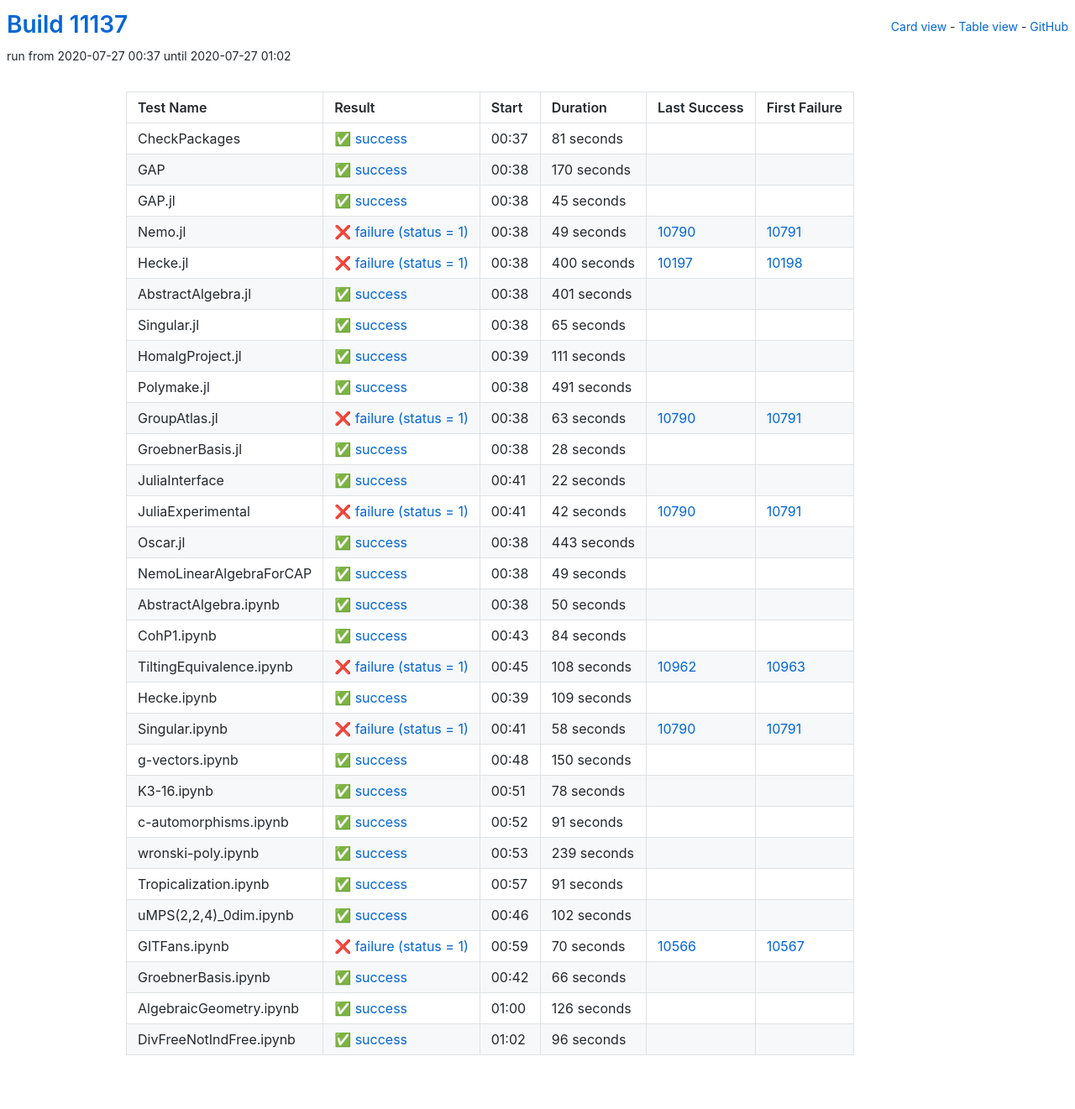
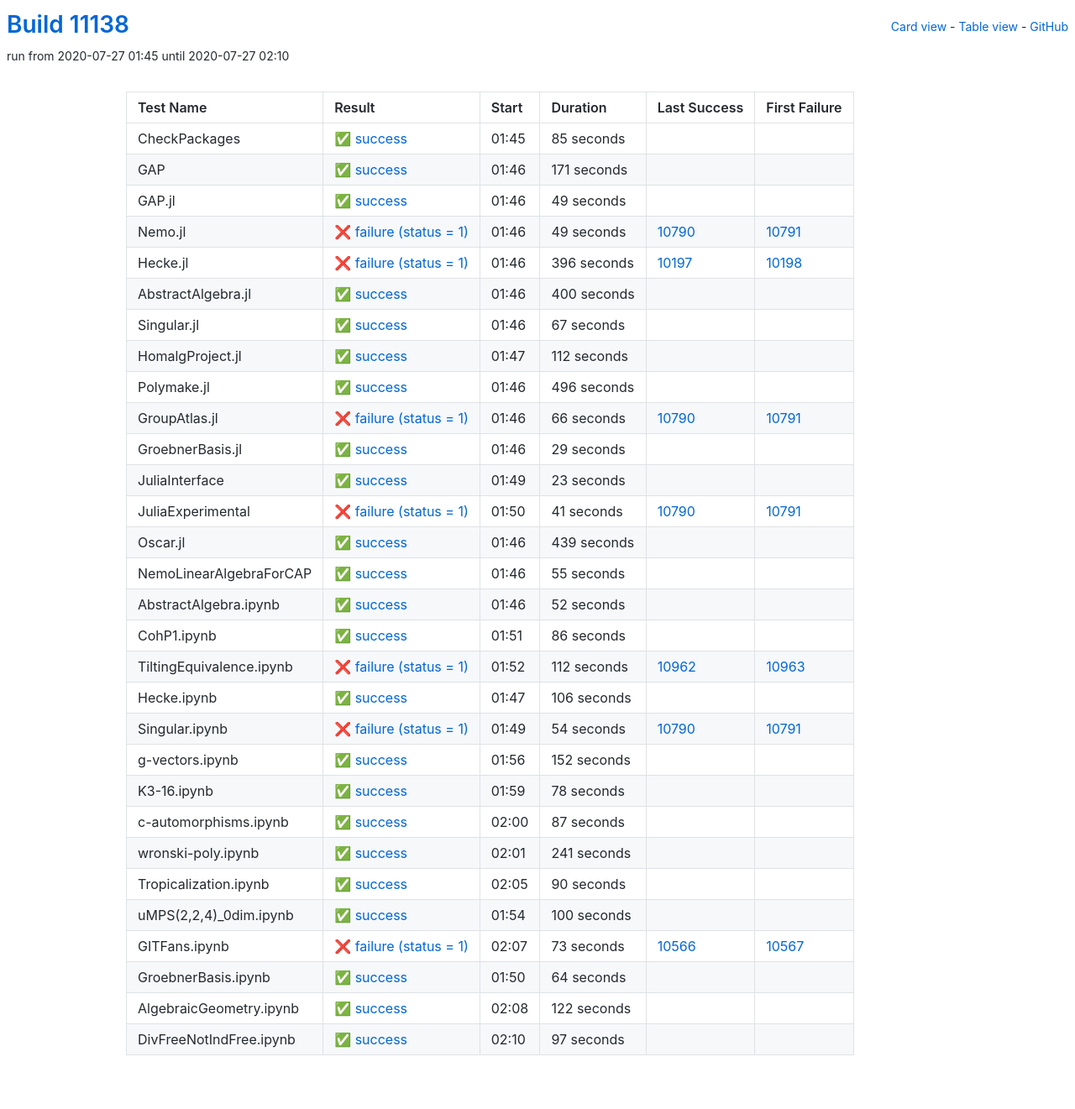
Before and after one commit to oscar-system/oscar-ci-status, a Jekyll site: the page built from table.html, in a window 1280 px wide. Shown: the whole page at 84% size. Built offline with Jekyll 4.4.1, drawn with Linux system fonts in a browser that asks for light colours.

Commit message:
Build #11138

```diff
--- a/_data/ci.yml
+++ b/_data/ci.yml
@@ -1,6 +1,6 @@
 ---
-build: 11137
-build_url: https://oscarci.mathematik.uni-kl.de/job/oscar/11137/
+build: 11138
+build_url: https://oscarci.mathematik.uni-kl.de/job/oscar/11138/
 job: oscar
 organization: oscar-system
 repo: oscar-ci-status
@@ -8,44 +8,44 @@
 tests:
 - name: CheckPackages
   id: checkpackages
-  log: https://oscarci.mathematik.uni-kl.de/job/oscar/11137/artifact/logs/build-11137/CheckPackages.log
-  start: 2020-07-27 00:37
+  log: https://oscarci.mathematik.uni-kl.de/job/oscar/11138/artifact/logs/build-11138/CheckPackages.log
+  start: 2020-07-27 01:45
   success: true
   exitcode: 0
   status: success
-  duration: 81
+  duration: 85
   last_success: false
   last_success_url:
   first_failure: false
   first_failure_url:
 - name: GAP
   id: gap
-  log: https://oscarci.mathematik.uni-kl.de/job/oscar/11137/artifact/logs/build-11137/GAP.log
-  start: 2020-07-27 00:38
+  log: https://oscarci.mathematik.uni-kl.de/job/oscar/11138/artifact/logs/build-11138/GAP.log
+  start: 2020-07-27 01:46
   success: true
   exitcode: 0
   status: success
-  duration: 170
+  duration: 171
   last_success: false
   last_success_url:
   first_failure: false
   first_failure_url:
 - name: GAP.jl
   id: gap-jl
-  log: https://oscarci.mathematik.uni-kl.de/job/oscar/11137/artifact/logs/build-11137/GAP.jl.log
-  start: 2020-07-27 00:38
+  log: https://oscarci.mathematik.uni-kl.de/job/oscar/11138/artifact/logs/build-11138/GAP.jl.log
+  start: 2020-07-27 01:46
   success: true
   exitcode: 0
   status: success
-  duration: 45
+  duration: 49
   last_success: false
   last_success_url:
   first_failure: false
   first_failure_url:
 - name: Nemo.jl
   id: nemo-jl
-  log: https://oscarci.mathematik.uni-kl.de/job/oscar/11137/artifact/logs/build-11137/Nemo.jl.log
-  start: 2020-07-27 00:38
+  log: https://oscarci.mathematik.uni-kl.de/job/oscar/11138/artifact/logs/build-11138/Nemo.jl.log
+  start: 2020-07-27 01:46
   success: false
   exitcode: 1
   status: failure
@@ -56,212 +56,212 @@
   first_failure_url: https://oscarci.mathematik.uni-kl.de/job/oscar/10791/
 - name: Hecke.jl
   id: hecke-jl
-  log: https://oscarci.mathematik.uni-kl.de/job/oscar/11137/artifact/logs/build-11137/Hecke.jl.log
-  start: 2020-07-27 00:38
+  log: https://oscarci.mathematik.uni-kl.de/job/oscar/11138/artifact/logs/build-11138/Hecke.jl.log
+  start: 2020-07-27 01:46
   success: false
   exitcode: 1
   status: failure
-  duration: 400
+  duration: 396
   last_success: 10197
   last_success_url: https://oscarci.mathematik.uni-kl.de/job/oscar/10197/
   first_failure: 10198
   first_failure_url: https://oscarci.mathematik.uni-kl.de/job/oscar/10198/
 - name: AbstractAlgebra.jl
   id: abstractalgebra-jl
-  log: https://oscarci.mathematik.uni-kl.de/job/oscar/11137/artifact/logs/build-11137/AbstractAlgebra.jl.log
-  start: 2020-07-27 00:38
+  log: https://oscarci.mathematik.uni-kl.de/job/oscar/11138/artifact/logs/build-11138/AbstractAlgebra.jl.log
+  start: 2020-07-27 01:46
   success: true
   exitcode: 0
   status: success
-  duration: 401
+  duration: 400
   last_success: false
   last_success_url:
   first_failure: false
   first_failure_url:
 - name: Singular.jl
   id: singular-jl
-  log: https://oscarci.mathematik.uni-kl.de/job/oscar/11137/artifact/logs/build-11137/Singular.jl.log
-  start: 2020-07-27 00:38
+  log: https://oscarci.mathematik.uni-kl.de/job/oscar/11138/artifact/logs/build-11138/Singular.jl.log
+  start: 2020-07-27 01:46
   success: true
   exitcode: 0
   status: success
-  duration: 65
+  duration: 67
   last_success: false
   last_success_url:
   first_failure: false
   first_failure_url:
 - name: HomalgProject.jl
   id: homalgproject-jl
-  log: https://oscarci.mathematik.uni-kl.de/job/oscar/11137/artifact/logs/build-11137/HomalgProject.jl.log
-  start: 2020-07-27 00:39
+  log: https://oscarci.mathematik.uni-kl.de/job/oscar/11138/artifact/logs/build-11138/HomalgProject.jl.log
+  start: 2020-07-27 01:47
   success: true
   exitcode: 0
   status: success
-  duration: 111
+  duration: 112
   last_success: false
   last_success_url:
   first_failure: false
   first_failure_url:
 - name: Polymake.jl
   id: polymake-jl
-  log: https://oscarci.mathematik.uni-kl.de/job/oscar/11137/artifact/logs/build-11137/Polymake.jl.log
-  start: 2020-07-27 00:38
+  log: https://oscarci.mathematik.uni-kl.de/job/oscar/11138/artifact/logs/build-11138/Polymake.jl.log
+  start: 2020-07-27 01:46
   success: true
   exitcode: 0
   status: success
-  duration: 491
+  duration: 496
   last_success: false
   last_success_url:
   first_failure: false
   first_failure_url:
 - name: GroupAtlas.jl
   id: groupatlas-jl
-  log: https://oscarci.mathematik.uni-kl.de/job/oscar/11137/artifact/logs/build-11137/GroupAtlas.jl.log
-  start: 2020-07-27 00:38
+  log: https://oscarci.mathematik.uni-kl.de/job/oscar/11138/artifact/logs/build-11138/GroupAtlas.jl.log
+  start: 2020-07-27 01:46
   success: false
   exitcode: 1
   status: failure
-  duration: 63
+  duration: 66
   last_success: 10790
   last_success_url: https://oscarci.mathematik.uni-kl.de/job/oscar/10790/
   first_failure: 10791
   first_failure_url: https://oscarci.mathematik.uni-kl.de/job/oscar/10791/
 - name: GroebnerBasis.jl
   id: groebnerbasis-jl
-  log: https://oscarci.mathematik.uni-kl.de/job/oscar/11137/artifact/logs/build-11137/GroebnerBasis.jl.log
-  start: 2020-07-27 00:38
+  log: https://oscarci.mathematik.uni-kl.de/job/oscar/11138/artifact/logs/build-11138/GroebnerBasis.jl.log
+  start: 2020-07-27 01:46
   success: true
   exitcode: 0
   status: success
-  duration: 28
+  duration: 29
   last_success: false
   last_success_url:
   first_failure: false
   first_failure_url:
 - name: JuliaInterface
   id: juliainterface
-  log: https://oscarci.mathematik.uni-kl.de/job/oscar/11137/artifact/logs/build-11137/JuliaInterface.log
-  start: 2020-07-27 00:41
+  log: https://oscarci.mathematik.uni-kl.de/job/oscar/11138/artifact/logs/build-11138/JuliaInterface.log
+  start: 2020-07-27 01:49
   success: true
   exitcode: 0
   status: success
-  duration: 22
+  duration: 23
   last_success: false
   last_success_url:
   first_failure: false
   first_failure_url:
 - name: JuliaExperimental
   id: juliaexperimental
-  log: https://oscarci.mathematik.uni-kl.de/job/oscar/11137/artifact/logs/build-11137/JuliaExperimental.log
-  start: 2020-07-27 00:41
+  log: https://oscarci.mathematik.uni-kl.de/job/oscar/11138/artifact/logs/build-11138/JuliaExperimental.log
+  start: 2020-07-27 01:50
   success: false
   exitcode: 1
   status: failure
-  duration: 42
+  duration: 41
   last_success: 10790
   last_success_url: https://oscarci.mathematik.uni-kl.de/job/oscar/10790/
   first_failure: 10791
   first_failure_url: https://oscarci.mathematik.uni-kl.de/job/oscar/10791/
 - name: Oscar.jl
   id: oscar-jl
-  log: https://oscarci.mathematik.uni-kl.de/job/oscar/11137/artifact/logs/build-11137/Oscar.jl.log
-  start: 2020-07-27 00:38
+  log: https://oscarci.mathematik.uni-kl.de/job/oscar/11138/artifact/logs/build-11138/Oscar.jl.log
+  start: 2020-07-27 01:46
   success: true
   exitcode: 0
   status: success
-  duration: 443
+  duration: 439
   last_success: false
   last_success_url:
   first_failure: false
   first_failure_url:
 - name: NemoLinearAlgebraForCAP
   id: nemolinearalgebraforcap
-  log: https://oscarci.mathematik.uni-kl.de/job/oscar/11137/artifact/logs/build-11137/NemoLinearAlgebraForCAP.log
-  start: 2020-07-27 00:38
+  log: https://oscarci.mathematik.uni-kl.de/job/oscar/11138/artifact/logs/build-11138/NemoLinearAlgebraForCAP.log
+  start: 2020-07-27 01:46
   success: true
   exitcode: 0
   status: success
-  duration: 49
+  duration: 55
   last_success: false
   last_success_url:
   first_failure: false
   first_failure_url:
 - name: AbstractAlgebra.ipynb
   id: abstractalgebra-ipynb
-  log: https://oscarci.mathematik.uni-kl.de/job/oscar/11137/artifact/logs/build-11137/AbstractAlgebra.ipynb.log
-  start: 2020-07-27 00:38
+  log: https://oscarci.mathematik.uni-kl.de/job/oscar/11138/artifact/logs/build-11138/AbstractAlgebra.ipynb.log
+  start: 2020-07-27 01:46
   success: true
   exitcode: 0
   status: success
-  duration: 50
+  duration: 52
   last_success: false
   last_success_url:
   first_failure: false
   first_failure_url:
 - name: CohP1.ipynb
   id: cohp1-ipynb
-  log: https://oscarci.mathematik.uni-kl.de/job/oscar/11137/artifact/logs/build-11137/CohP1.ipynb.log
-  start: 2020-07-27 00:43
+  log: https://oscarci.mathematik.uni-kl.de/job/oscar/11138/artifact/logs/build-11138/CohP1.ipynb.log
+  start: 2020-07-27 01:51
   success: true
   exitcode: 0
   status: success
-  duration: 84
+  duration: 86
   last_success: false
   last_success_url:
   first_failure: false
   first_failure_url:
 - name: TiltingEquivalence.ipynb
   id: tiltingequivalence-ipynb
-  log: https://oscarci.mathematik.uni-kl.de/job/oscar/11137/artifact/logs/build-11137/TiltingEquivalence.ipynb.log
-  start: 2020-07-27 00:45
+  log: https://oscarci.mathematik.uni-kl.de/job/oscar/11138/artifact/logs/build-11138/TiltingEquivalence.ipynb.log
+  start: 2020-07-27 01:52
   success: false
   exitcode: 1
   status: failure
-  duration: 108
+  duration: 112
   last_success: 10962
   last_success_url: https://oscarci.mathematik.uni-kl.de/job/oscar/10962/
   first_failure: 10963
   first_failure_url: https://oscarci.mathematik.uni-kl.de/job/oscar/10963/
 - name: Hecke.ipynb
   id: hecke-ipynb
-  log: https://oscarci.mathematik.uni-kl.de/job/oscar/11137/artifact/logs/build-11137/Hecke.ipynb.log
-  start: 2020-07-27 00:39
+  log: https://oscarci.mathematik.uni-kl.de/job/oscar/11138/artifact/logs/build-11138/Hecke.ipynb.log
+  start: 2020-07-27 01:47
   success: true
   exitcode: 0
   status: success
-  duration: 109
+  duration: 106
   last_success: false
   last_success_url:
   first_failure: false
   first_failure_url:
 - name: Singular.ipynb
   id: singular-ipynb
-  log: https://oscarci.mathematik.uni-kl.de/job/oscar/11137/artifact/logs/build-11137/Singular.ipynb.log
-  start: 2020-07-27 00:41
+  log: https://oscarci.mathematik.uni-kl.de/job/oscar/11138/artifact/logs/build-11138/Singular.ipynb.log
+  start: 2020-07-27 01:49
   success: false
   exitcode: 1
   status: failure
-  duration: 58
+  duration: 54
   last_success: 10790
   last_success_url: https://oscarci.mathematik.uni-kl.de/job/oscar/10790/
   first_failure: 10791
   first_failure_url: https://oscarci.mathematik.uni-kl.de/job/oscar/10791/
 - name: g-vectors.ipynb
   id: g-vectors-ipynb
-  log: https://oscarci.mathematik.uni-kl.de/job/oscar/11137/artifact/logs/build-11137/g-vectors.ipynb.log
-  start: 2020-07-27 00:48
+  log: https://oscarci.mathematik.uni-kl.de/job/oscar/11138/artifact/logs/build-11138/g-vectors.ipynb.log
+  start: 2020-07-27 01:56
   success: true
   exitcode: 0
   status: success
-  duration: 150
+  duration: 152
   last_success: false
   last_success_url:
   first_failure: false
   first_failure_url:
 - name: K3-16.ipynb
   id: k3-16-ipynb
-  log: https://oscarci.mathematik.uni-kl.de/job/oscar/11137/artifact/logs/build-11137/K3-16.ipynb.log
-  start: 2020-07-27 00:51
+  log: https://oscarci.mathematik.uni-kl.de/job/oscar/11138/artifact/logs/build-11138/K3-16.ipynb.log
+  start: 2020-07-27 01:59
   success: true
   exitcode: 0
   status: success
@@ -272,96 +272,96 @@
   first_failure_url:
 - name: c-automorphisms.ipynb
   id: c-automorphisms-ipynb
-  log: https://oscarci.mathematik.uni-kl.de/job/oscar/11137/artifact/logs/build-11137/c-automorphisms.ipynb.log
-  start: 2020-07-27 00:52
+  log: https://oscarci.mathematik.uni-kl.de/job/oscar/11138/artifact/logs/build-11138/c-automorphisms.ipynb.log
+  start: 2020-07-27 02:00
   success: true
   exitcode: 0
   status: success
-  duration: 91
+  duration: 87
   last_success: false
   last_success_url:
   first_failure: false
   first_failure_url:
 - name: wronski-poly.ipynb
   id: wronski-poly-ipynb
-  log: https://oscarci.mathematik.uni-kl.de/job/oscar/11137/artifact/logs/build-11137/wronski-poly.ipynb.log
-  start: 2020-07-27 00:53
+  log: https://oscarci.mathematik.uni-kl.de/job/oscar/11138/artifact/logs/build-11138/wronski-poly.ipynb.log
+  start: 2020-07-27 02:01
   success: true
   exitcode: 0
   status: success
-  duration: 239
+  duration: 241
   last_success: false
   last_success_url:
   first_failure: false
   first_failure_url:
 - name: Tropicalization.ipynb
   id: tropicalization-ipynb
-  log: https://oscarci.mathematik.uni-kl.de/job/oscar/11137/artifact/logs/build-11137/Tropicalization.ipynb.log
-  start: 2020-07-27 00:57
+  log: https://oscarci.mathematik.uni-kl.de/job/oscar/11138/artifact/logs/build-11138/Tropicalization.ipynb.log
+  start: 2020-07-27 02:05
   success: true
   exitcode: 0
   status: success
-  duration: 91
+  duration: 90
   last_success: false
   last_success_url:
   first_failure: false
   first_failure_url:
 - name: uMPS(2,2,4)_0dim.ipynb
   id: umps-2-2-4-0dim-ipynb
-  log: https://oscarci.mathematik.uni-kl.de/job/oscar/11137/artifact/logs/build-11137/uMPS-2-2-4-_0dim.ipynb.log
-  start: 2020-07-27 00:46
+  log: https://oscarci.mathematik.uni-kl.de/job/oscar/11138/artifact/logs/build-11138/uMPS-2-2-4-_0dim.ipynb.log
+  start: 2020-07-27 01:54
   success: true
   exitcode: 0
   status: success
-  duration: 102
+  duration: 100
   last_success: false
   last_success_url:
   first_failure: false
   first_failure_url:
 - name: GITFans.ipynb
   id: gitfans-ipynb
-  log: https://oscarci.mathematik.uni-kl.de/job/oscar/11137/artifact/logs/build-11137/GITFans.ipynb.log
-  start: 2020-07-27 00:59
+  log: https://oscarci.mathematik.uni-kl.de/job/oscar/11138/artifact/logs/build-11138/GITFans.ipynb.log
+  start: 2020-07-27 02:07
   success: false
   exitcode: 1
   status: failure
-  duration: 70
+  duration: 73
   last_success: 10566
   last_success_url: https://oscarci.mathematik.uni-kl.de/job/oscar/10566/
   first_failure: 10567
   first_failure_url: https://oscarci.mathematik.uni-kl.de/job/oscar/10567/
 - name: GroebnerBasis.ipynb
   id: groebnerbasis-ipynb
-  log: https://oscarci.mathematik.uni-kl.de/job/oscar/11137/artifact/logs/build-11137/GroebnerBasis.ipynb.log
-  start: 2020-07-27 00:42
+  log: https://oscarci.mathematik.uni-kl.de/job/oscar/11138/artifact/logs/build-11138/GroebnerBasis.ipynb.log
+  start: 2020-07-27 01:50
   success: true
   exitcode: 0
   status: success
-  duration: 66
+  duration: 64
   last_success: false
   last_success_url:
   first_failure: false
   first_failure_url:
 - name: AlgebraicGeometry.ipynb
   id: algebraicgeometry-ipynb
-  log: https://oscarci.mathematik.uni-kl.de/job/oscar/11137/artifact/logs/build-11137/AlgebraicGeometry.ipynb.log
-  start: 2020-07-27 01:00
+  log: https://oscarci.mathematik.uni-kl.de/job/oscar/11138/artifact/logs/build-11138/AlgebraicGeometry.ipynb.log
+  start: 2020-07-27 02:08
   success: true
   exitcode: 0
   status: success
-  duration: 126
+  duration: 122
   last_success: false
   last_success_url:
   first_failure: false
   first_failure_url:
 - name: DivFreeNotIndFree.ipynb
   id: divfreenotindfree-ipynb
-  log: https://oscarci.mathematik.uni-kl.de/job/oscar/11137/artifact/logs/build-11137/DivFreeNotIndFree.ipynb.log
-  start: 2020-07-27 01:02
+  log: https://oscarci.mathematik.uni-kl.de/job/oscar/11138/artifact/logs/build-11138/DivFreeNotIndFree.ipynb.log
+  start: 2020-07-27 02:10
   success: true
   exitcode: 0
   status: success
-  duration: 96
+  duration: 97
   last_success: false
   last_success_url:
   first_failure: false
```
Also changed, not shown: README.md.
